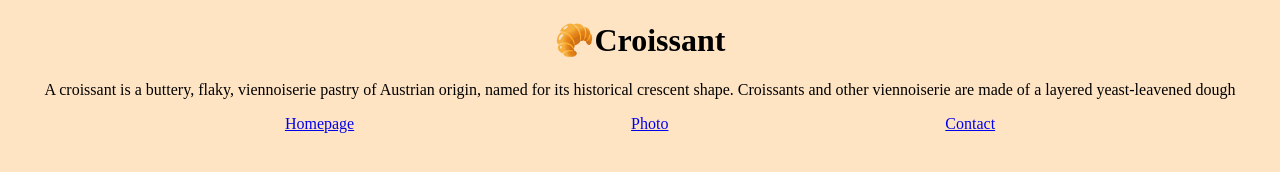
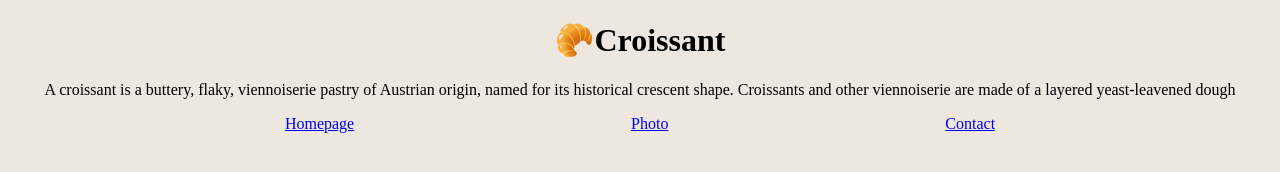
Before and after one commit to NadiiaSe/Croissant, a plain HTML site: page index.html in a window 1280 px wide. Drawn offline with Linux system fonts and the light colour scheme.

Commit message:
changed background color

```diff
--- a/css/style.css
+++ b/css/style.css
@@ -1,5 +1,5 @@
 body {
-  background-color: bisque;
+  background-color: rgb(237, 231, 223);
   text-align: center;
 }
 .links {
```
